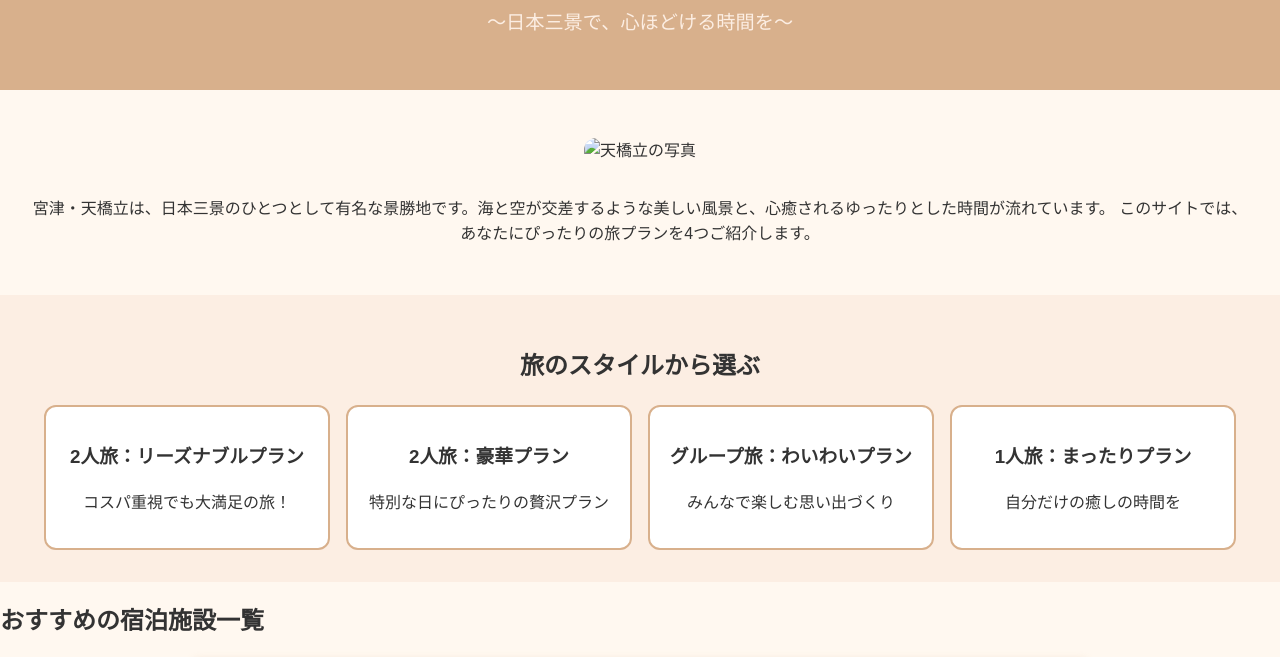
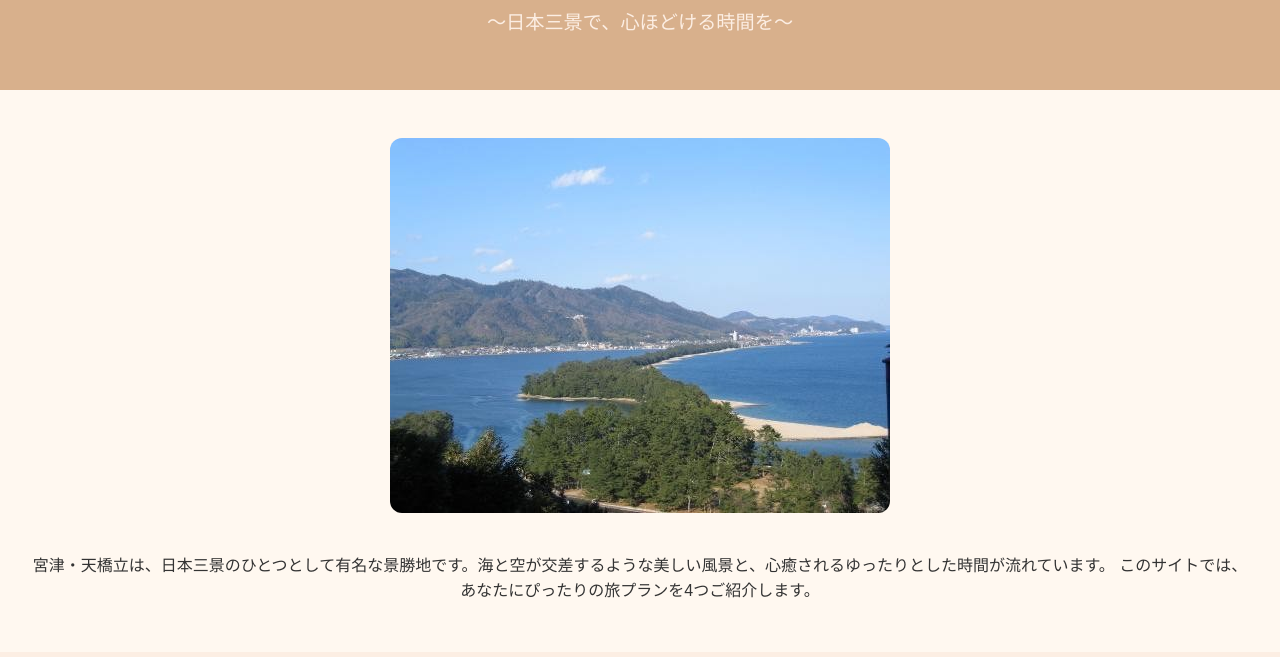
Before and after one commit to yutsuy/Y, a plain HTML site: page index.html in a window 1280 px wide. Shown: the part 118-775 px from the top of the page. Drawn offline with Linux system fonts and the light colour scheme; a web font is replaced by a local one.

Commit message:
Update index.html

```diff
--- a/index.html
+++ b/index.html
@@ -15,7 +15,7 @@
 
   <main>
     <section class="intro">
-      <img src="images/sunny-view.jpeg" alt="天橋立の写真" class="main-image" />
+      <img src="sunny-view.jpeg" alt="天橋立の写真" class="main-image" />
       <p>
         宮津・天橋立は、日本三景のひとつとして有名な景勝地です。海と空が交差するような美しい風景と、心癒されるゆったりとした時間が流れています。
         このサイトでは、あなたにぴったりの旅プランを4つご紹介します。
```
